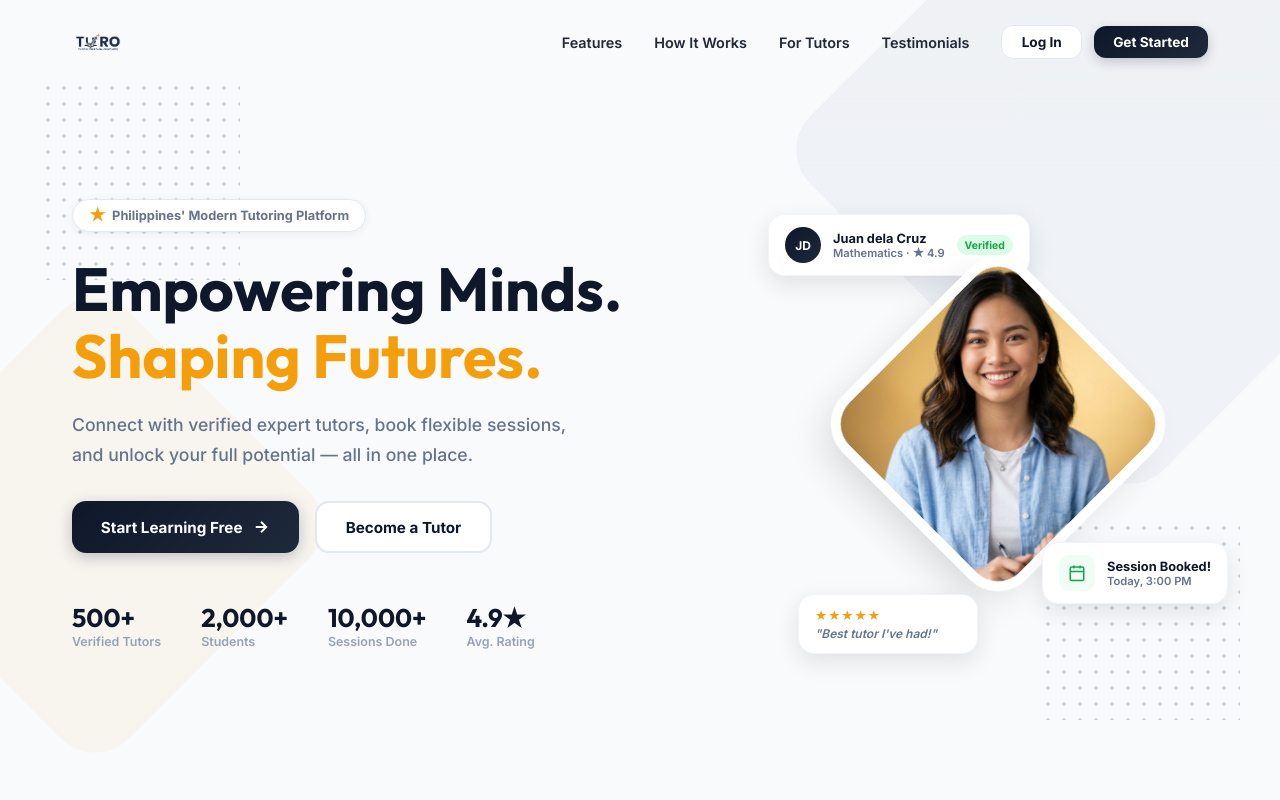
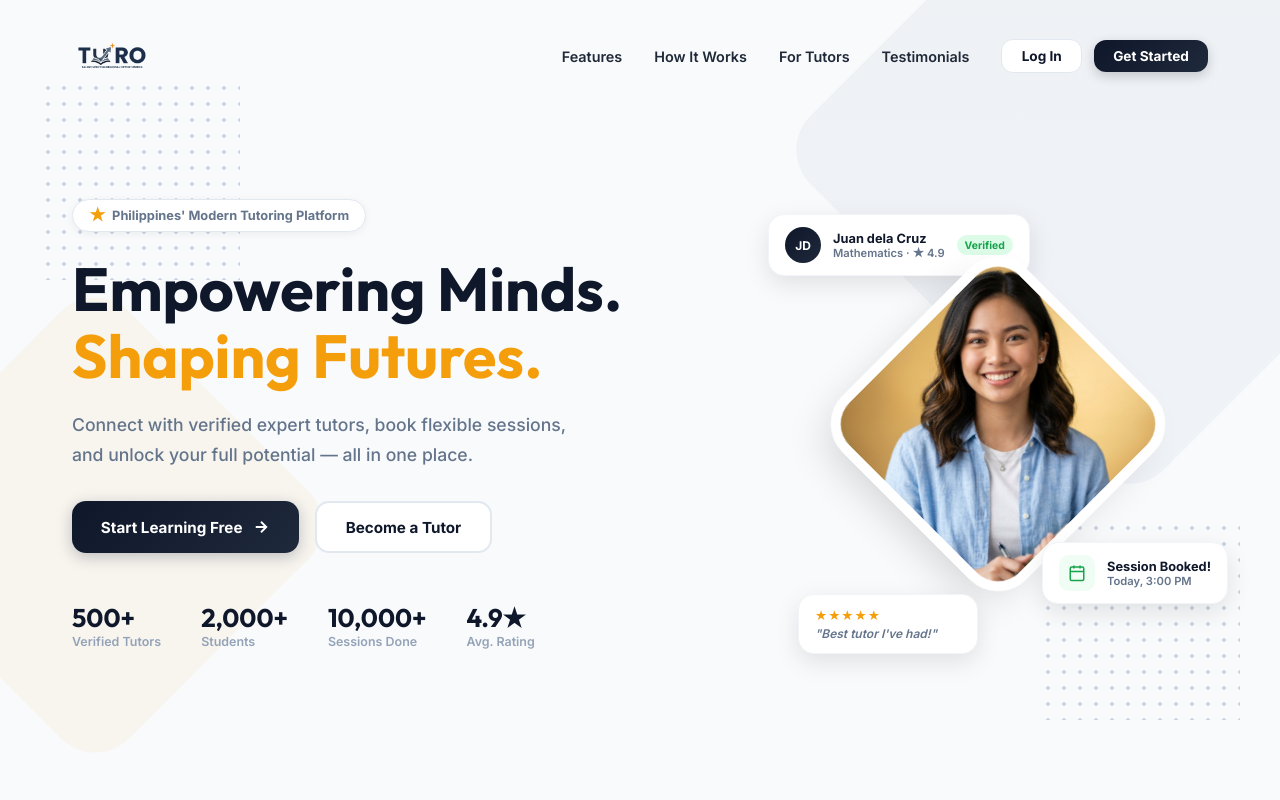
Before and after one commit to bryyyyz/TURO_APP, a Vue app in the folder frontend/: page / in a window 1280 px wide. Shown: the top 800 px of the page. Built offline with nearby package versions, Linux system fonts and the light colour scheme.

Commit message:
style: increase navbar logo size on landing page

```diff
--- a/frontend/src/views/LandingPage.vue
+++ b/frontend/src/views/LandingPage.vue
@@ -440,7 +440,7 @@ const testimonials = [
   align-items: center;
   gap: 2rem;
 }
-.nav-logo { height: 52px; width: auto; }
+.nav-logo { height: 80px; width: auto; }
 .nav-links {
   display: flex;
   gap: 2rem;
```
